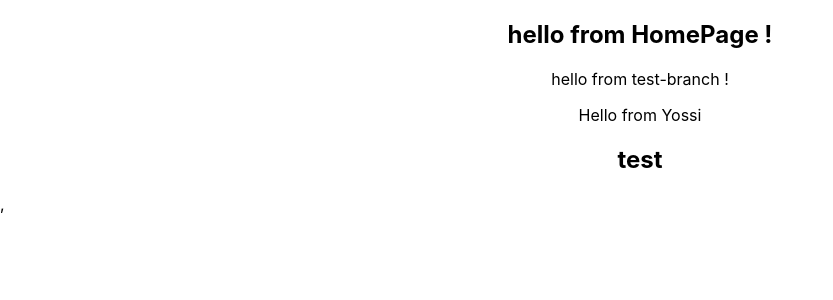
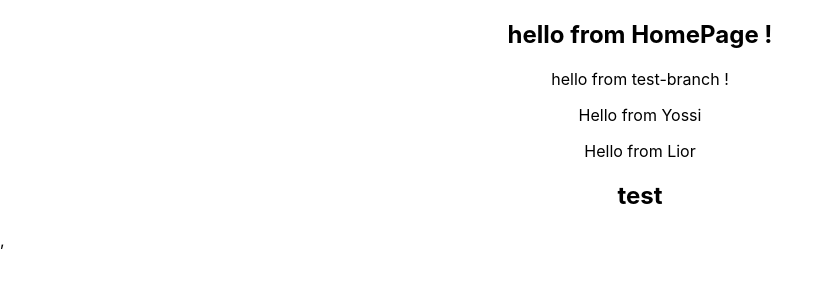
Before and after one commit to nguyaniv/Hike_N_Guide, a React (Create React App) app: page / in a window 1280 px wide. Shown: the top 300 px of the page, without its empty margins (0-833 px from the left). Built offline with nearby package versions, Linux system fonts and the light colour scheme.

Commit message:
lior test

```diff
--- a/src/pages/HomePage.jsx
+++ b/src/pages/HomePage.jsx
@@ -11,7 +11,9 @@ import { Link } from 'react-router-dom';
     <div>
         <h2>hello from HomePage !</h2>
         <p>hello from test-branch !</p>
-        <p>Hello from Yossi</p>
+                <p>Hello from Yossi</p>
+                <p>Hello from Lior</p>
+
 
     </div>
 )
```
